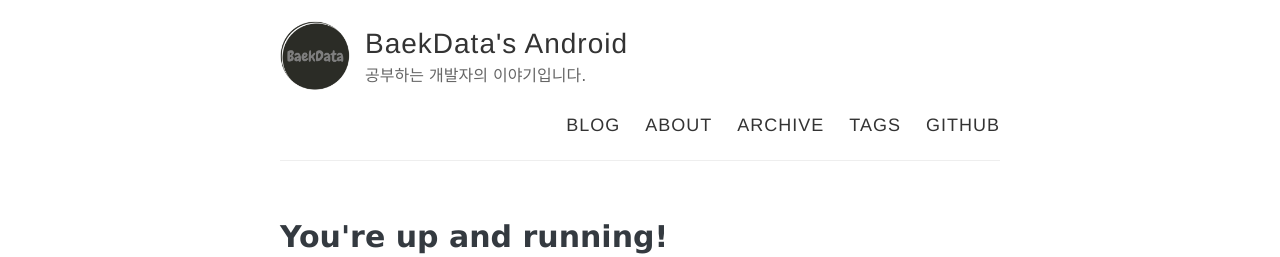
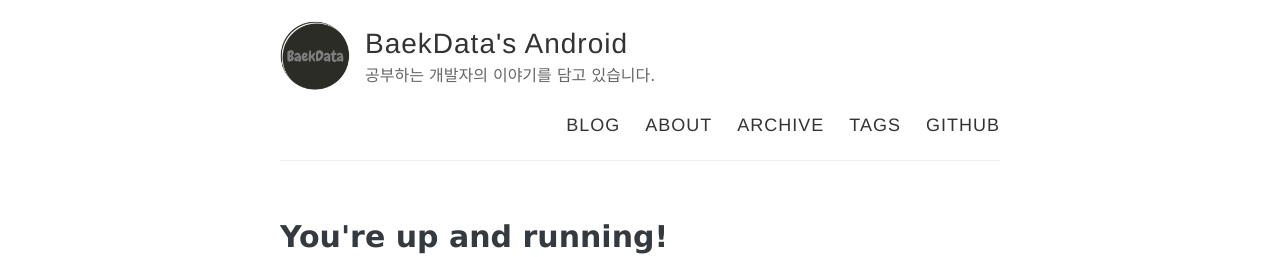
Before and after one commit to baekdata/baekdata.github.io, a Jekyll site: the page built from index.html, in a window 1280 px wide. Shown: the top 257 px of the page. Built offline with Jekyll 4.4.1, drawn with Linux system fonts in a browser that asks for light colours; the list of posts is cut into pages by our own code.

```diff
--- a/_config.yml
+++ b/_config.yml
@@ -6,7 +6,7 @@
 name: BaekData's Android
 
 # Short bio or description (displayed in the header)
-description: 공부하는 개발자의 이야기입니다.
+description: 공부하는 개발자의 이야기를 담고 있습니다.
 
 #
 # Flags below are optional
```
